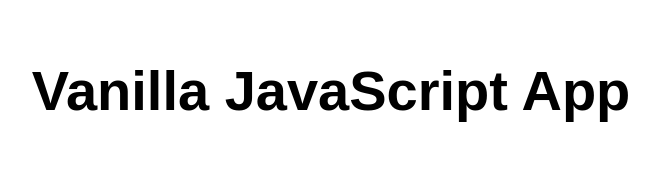
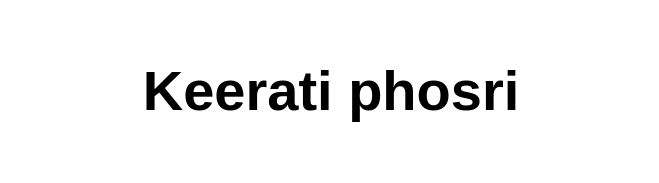
Before and after one commit to keeratiphosri/webkeerati, a website: page src/index.html in a window 1280 px wide. Shown: the whole page, without its empty margins (309-968 px from the left). Drawn offline with Linux system fonts and the light colour scheme.

Commit message:
Update index.html

```diff
--- a/src/index.html
+++ b/src/index.html
@@ -10,7 +10,7 @@
 
 <body>
   <main>
-    <h1>Vanilla JavaScript App</h1>
+    <h1>Keerati phosri</h1>
   </main>
 </body>
 
```
